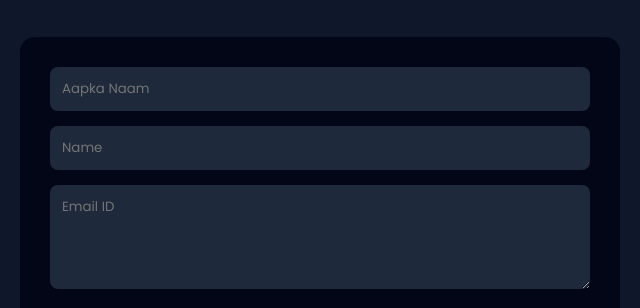
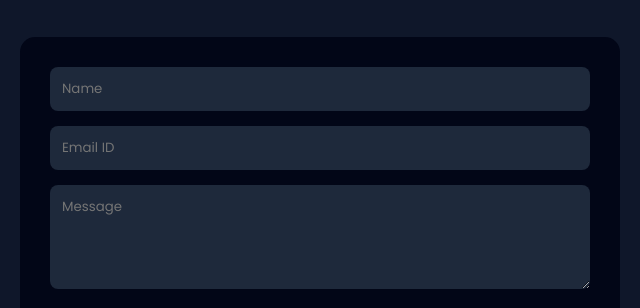
Before and after one commit to uharshit20-debug/Harshit-Upadhyay, a plain HTML site: page index.html in a window 1280 px wide. Shown: the part 3194-3502 px from the top of the page, 320-960 px from the left. Drawn offline with Linux system fonts and the light colour scheme.

Commit message:
Update index.html

```diff
--- a/index.html
+++ b/index.html
@@ -172,13 +172,13 @@
 
     <form id="contact-form" action="https://formspree.io/f/xojkbnjw" method="POST">
       <div style="margin-bottom: 15px;">
-        <input type="text" name="name" placeholder="Aapka Naam" required style="width: 100%; padding: 12px; border-radius: 8px; border: none; background: #1e293b; color: white;">
+        <input type="text" name="name" placeholder="Name" required style="width: 100%; padding: 12px; border-radius: 8px; border: none; background: #1e293b; color: white;">
       </div>
       <div style="margin-bottom: 15px;">
-        <input type="email" name="_replyto" placeholder="Name" required style="width: 100%; padding: 12px; border-radius: 8px; border: none; background: #1e293b; color: white;">
+        <input type="email" name="_replyto" placeholder="Email ID" required style="width: 100%; padding: 12px; border-radius: 8px; border: none; background: #1e293b; color: white;">
       </div>
       <div style="margin-bottom: 15px;">
-        <textarea name="message" rows="4" placeholder="Email ID" required style="width: 100%; padding: 12px; border-radius: 8px; border: none; background: #1e293b; color: white;"></textarea>
+        <textarea name="message" rows="4" placeholder="Message" required style="width: 100%; padding: 12px; border-radius: 8px; border: none; background: #1e293b; color: white;"></textarea>
       </div>
       <button type="submit" id="submit-btn" style="width: 100%; padding: 12px; border-radius: 30px; border: none; background: #38bdf8; color: #020617; font-weight: bold; cursor: pointer;">
        Message
```
